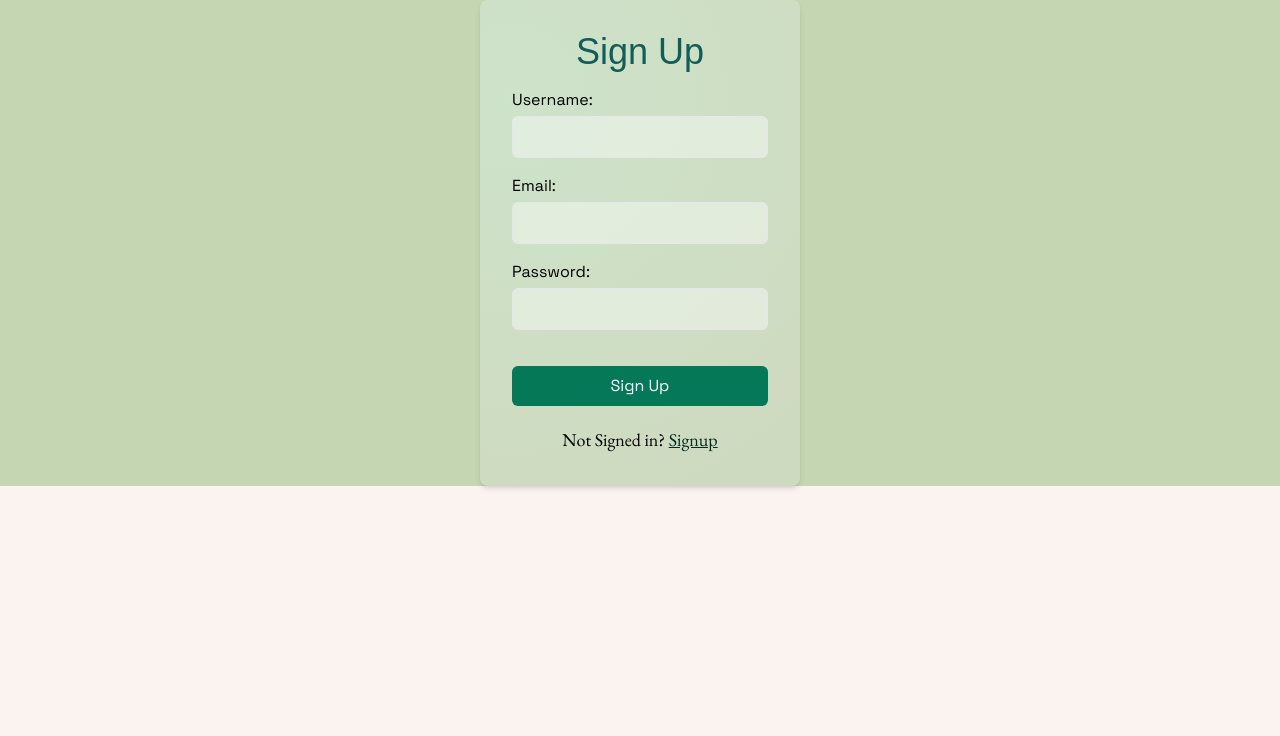
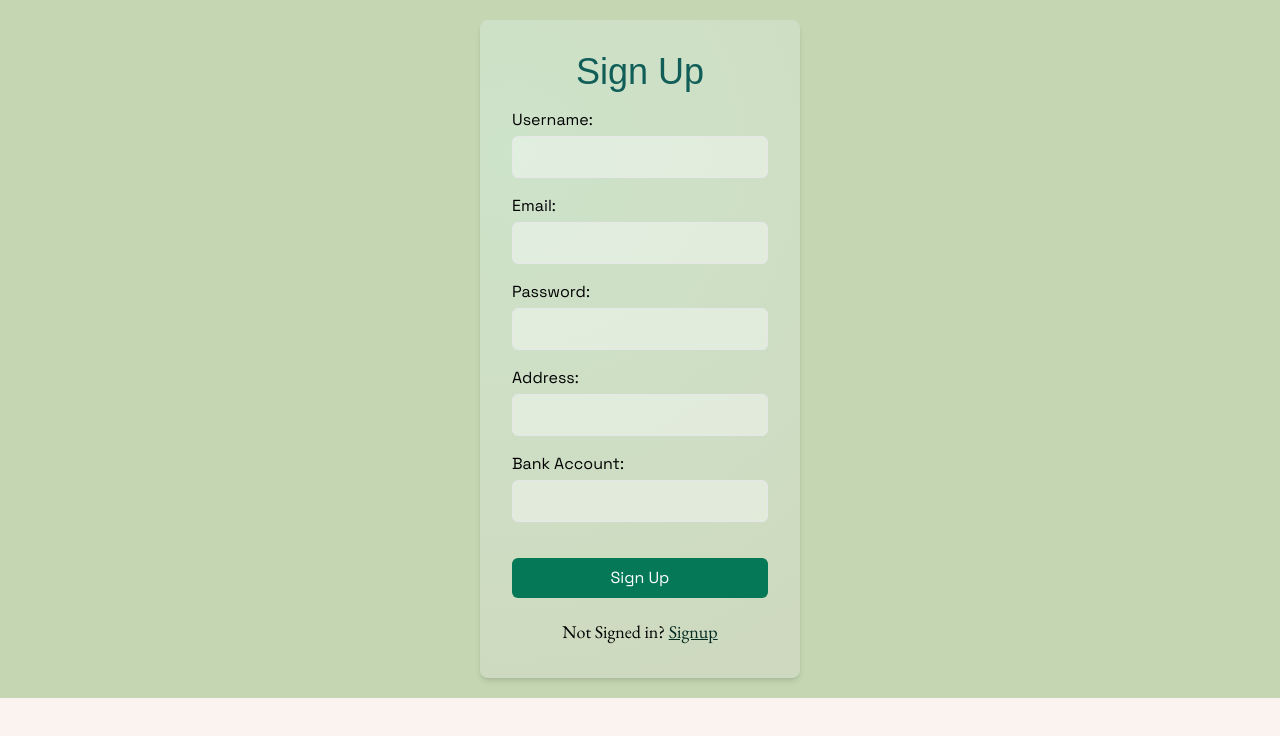
Before and after one commit to RitamSamant/Recycle-It, a Next.js app in the folder frontend/: page /user/signup in a window 1280 px wide. Shown: the top 736 px of the page. Built offline with nearby package versions, Linux system fonts and the light colour scheme; a web font is replaced by a local one.

Commit message:
user register done

```diff
--- a/frontend/app/admin/page.jsx
+++ b/frontend/app/admin/page.jsx
@@ -1,6 +1,28 @@
-import React from 'react'
+"use client"
+import React,{useState,useEffect} from 'react'
+import axios from 'axios'
+const admin = () => {
+  const [data,Setdata] = useState([])
+  const getProductData = async ()=>{
+    try {
 
-const admin = () => {
+      const token = localStorage.getItem('token')
+      const res = await axios.get('http://localhost:5000/org/dashboard/products',{
+        headers : {
+          Authorization : `Bearer ${token}`
+        }
+      })
+      console.log(res.data.products)
+      Setdata(res.data)
+      Setpic(data[0].img)
+    } catch (err) {
+      console.log(err)
+    }
+  }
+
+  useEffect(()=>{
+    getProductData()
+  },[])
   return (
     <div>admin</div>
   )
--- a/frontend/app/client/signup/page.jsx
+++ b/frontend/app/client/signup/page.jsx
@@ -1,6 +1,7 @@
 "use client"
 
 import Link from 'next/link';
+
 import React, { useState } from 'react';
 import { useRouter } from 'next/navigation'
 import axios from 'axios';
--- a/frontend/app/user/signup/page.jsx
+++ b/frontend/app/user/signup/page.jsx
@@ -1,9 +1,28 @@
+"use client"
+
 import Link from 'next/link';
-import React from 'react';
+
+import React, { useState } from 'react';
+import { useRouter } from 'next/navigation'
+import axios from 'axios';
 
 const SignupPage = () => {
+  const [user,Setuser] = useState({
+    username : '',
+    password : '',
+    email : '',
+    address : '',
+    bankAccount : ''
+  })
+  const router = useRouter();
+  const handleClick = async (e) => {
+    e.preventDefault();
+    const res = await axios.post('http://localhost:5000/user/register',user)
+    console.log(res.data)
+    router.push('/user/login')
+  }
   return (
-    <div className="flex items-center justify-center bg-[#C4D7B2]">
+    <div className="flex items-center justify-center h-full py-5 bg-[#C4D7B2]">
       <div className="signup p-8 shadow-md rounded-lg w-1/4">
         <h2 className="text-teal-800 font-odesans-semibold text-4xl mb-4 text-center">Sign Up</h2>
         <form>
@@ -17,6 +36,7 @@ const SignupPage = () => {
               name="username"
               className="w-full px-3 py-2 border rounded-md bg-white/40 outline-none font-space-grostek"
               required
+              onChange={(e)=>{Setuser({...user,username:e.target.value})}}
             />
           </div>
           <div className="mb-4">
@@ -29,6 +49,7 @@ const SignupPage = () => {
               name="email"
               className="w-full px-3 py-2 border rounded-md bg-white/40 outline-none font-space-grostek"
               required
+              onChange={(e)=>{Setuser({...user,email:e.target.value})}}
             />
           </div>
           <div className="mb-4">
@@ -41,18 +62,46 @@ const SignupPage = () => {
               name="password"
               className="w-full px-3 py-2 border rounded-md bg-white/40 outline-none font-space-grostek"
               required
+              onChange={(e)=>{Setuser({...user,password:e.target.value})}}
+            />
+          </div>
+          <div className="mb-4">
+            <label htmlFor="address" className="block font-space-grostek mb-1">
+              Address:
+            </label>
+            <input
+              type="text"
+              id="address"
+              name="address"
+              className="w-full px-3 py-2 border rounded-md bg-white/40 outline-none font-space-grostek"
+              required
+              onChange={(e)=>{Setuser({...user,address:e.target.value})}}
+            />
+          </div>
+          <div className="mb-4">
+            <label htmlFor="bankAccount" className="block font-space-grostek mb-1">
+              Bank Account:
+            </label>
+            <input
+              type="text"
+              id="bankAccount"
+              name="bankAccount"
+              className="w-full px-3 py-2 border rounded-md bg-white/40 outline-none font-space-grostek"
+              required
+              onChange={(e)=>{Setuser({...user,bankAccount:e.target.value})}}
             />
           </div>
           <div>
             <button
               type="submit"
               className="w-full bg-emerald-700 font-space-grostek text-white py-2 rounded-md mt-5"
+              onClick={handleClick}
             >
               Sign Up
             </button>
           </div>
         </form>
-        <p className='font-garamond-regular text-lg text-center mt-5'>Not Signed in? <Link href="/user/signup" className='underline text-emerald-950'>Signup</Link></p>
+        <p className='font-garamond-regular text-lg text-center mt-5'>Not Signed in? <Link href="/admin/login" className='underline text-emerald-950'>Signup</Link></p>
       </div>
     </div>
   );
```
Also changed, not shown: frontend/app/admin/home/warehouse/page.jsx (+3 -5 lines), 1 other file (tests, documents, lock files or other folders).
